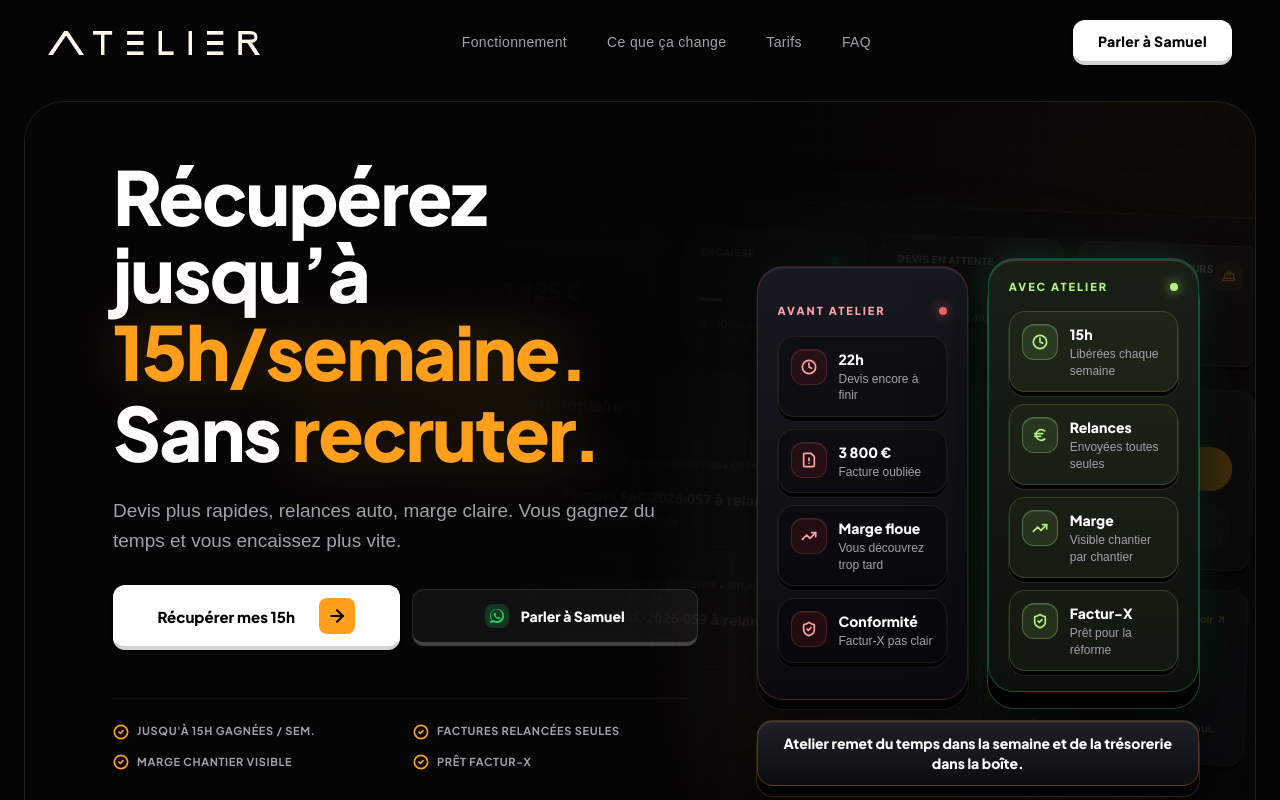
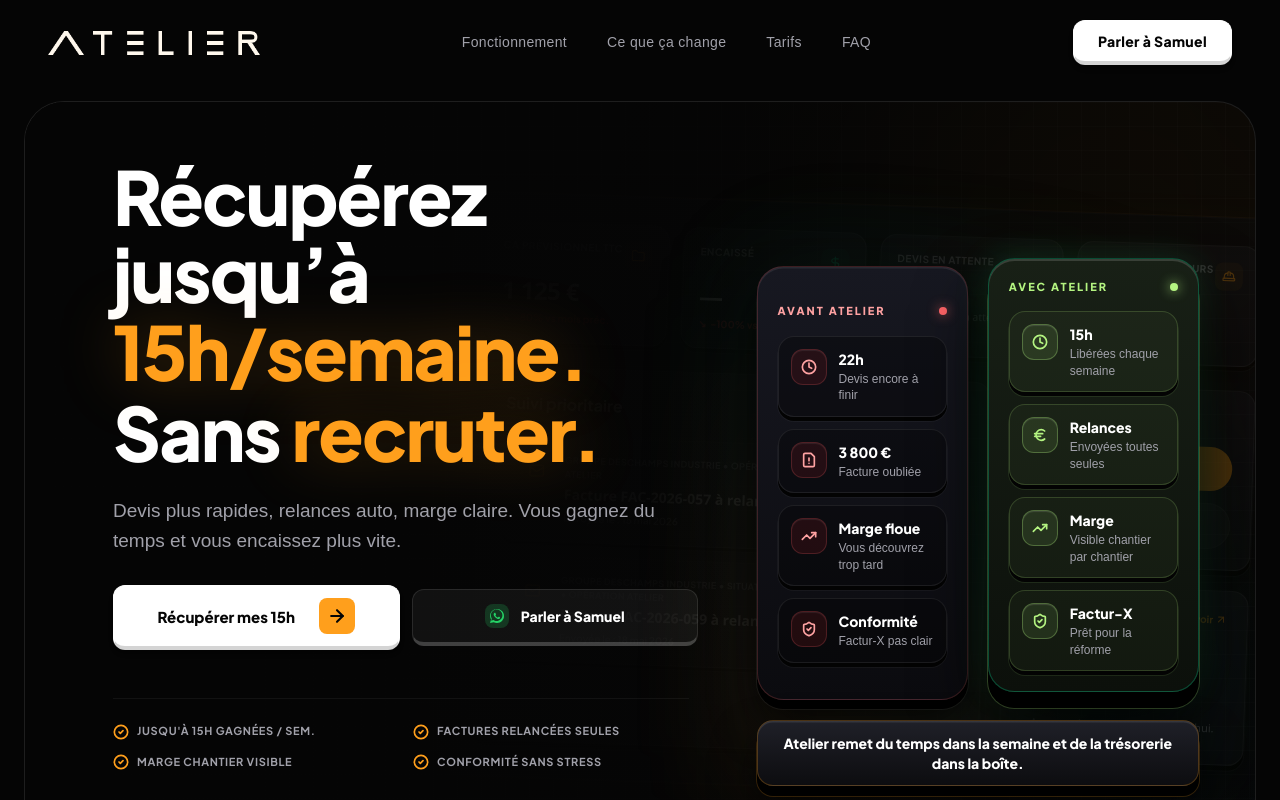
Before and after one commit to premiceslegacy-ship-it/atelierbyorsayn, a React (Vite) app: page / in a window 1280 px wide. Shown: the top 800 px of the page. Built offline with nearby package versions, Linux system fonts and the light colour scheme; a web font is replaced by a local one.

Commit message:
correction hero section

```diff
--- a/src/components/Hero.tsx
+++ b/src/components/Hero.tsx
@@ -270,7 +270,7 @@
             </div>
 
             <div className="mt-10 grid w-full max-w-xl grid-cols-2 gap-x-3 gap-y-3.5 border-t border-white/5 pt-6 font-display text-[10px] font-bold uppercase tracking-[0.06em] text-text-secondary md:mt-12 md:gap-x-6 md:text-[11px]">
-              {["Jusqu'à 15h gagnées / sem.", "Factures relancées seules", "Marge chantier visible", "Prêt Factur-X"].map((proof) => (
+              {["Jusqu'à 15h gagnées / sem.", "Factures relancées seules", "Marge chantier visible", "Conformité sans stress"].map((proof) => (
                 <div key={proof} className="flex items-center gap-2">
                   <CheckCircle2 className="h-4 w-4 shrink-0 text-accent stroke-[2.5]" />
                   <span>{proof}</span>
```
